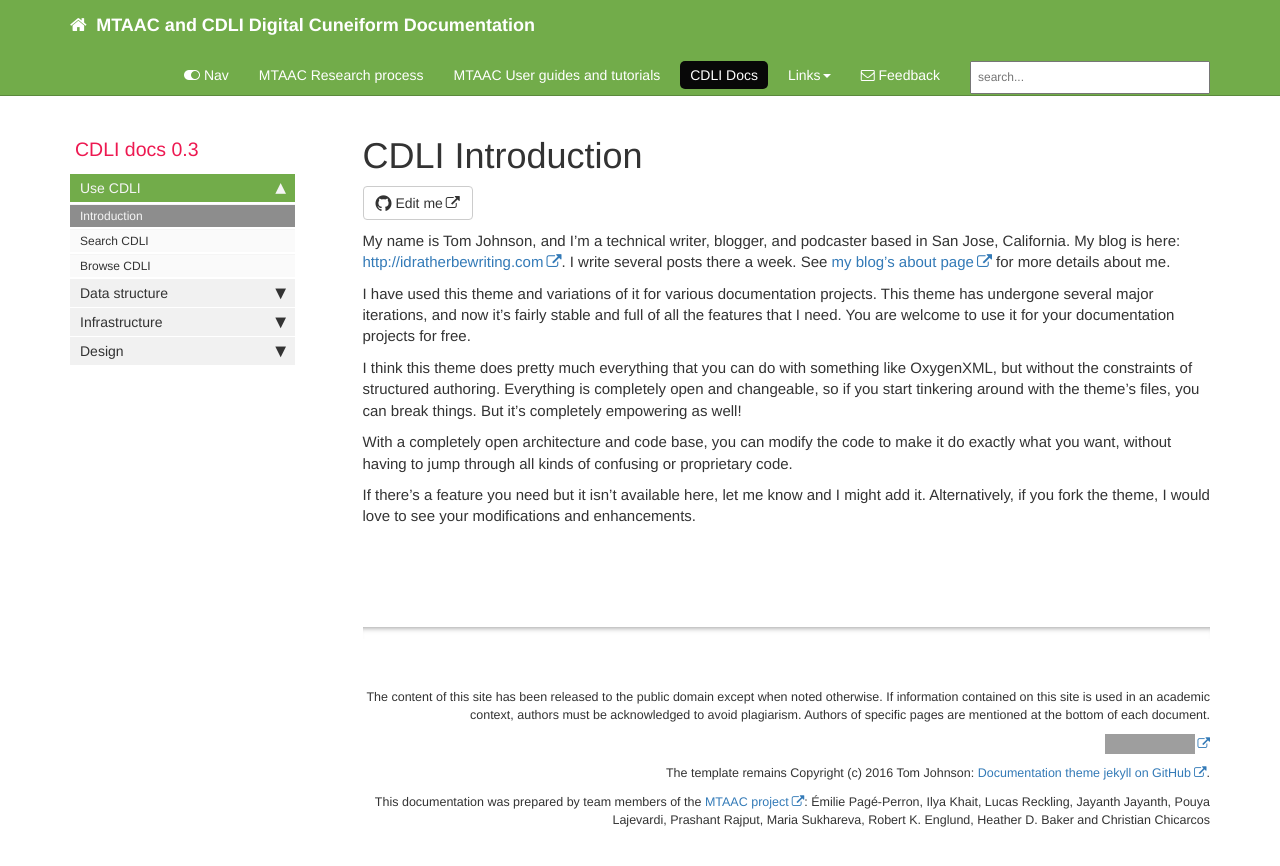
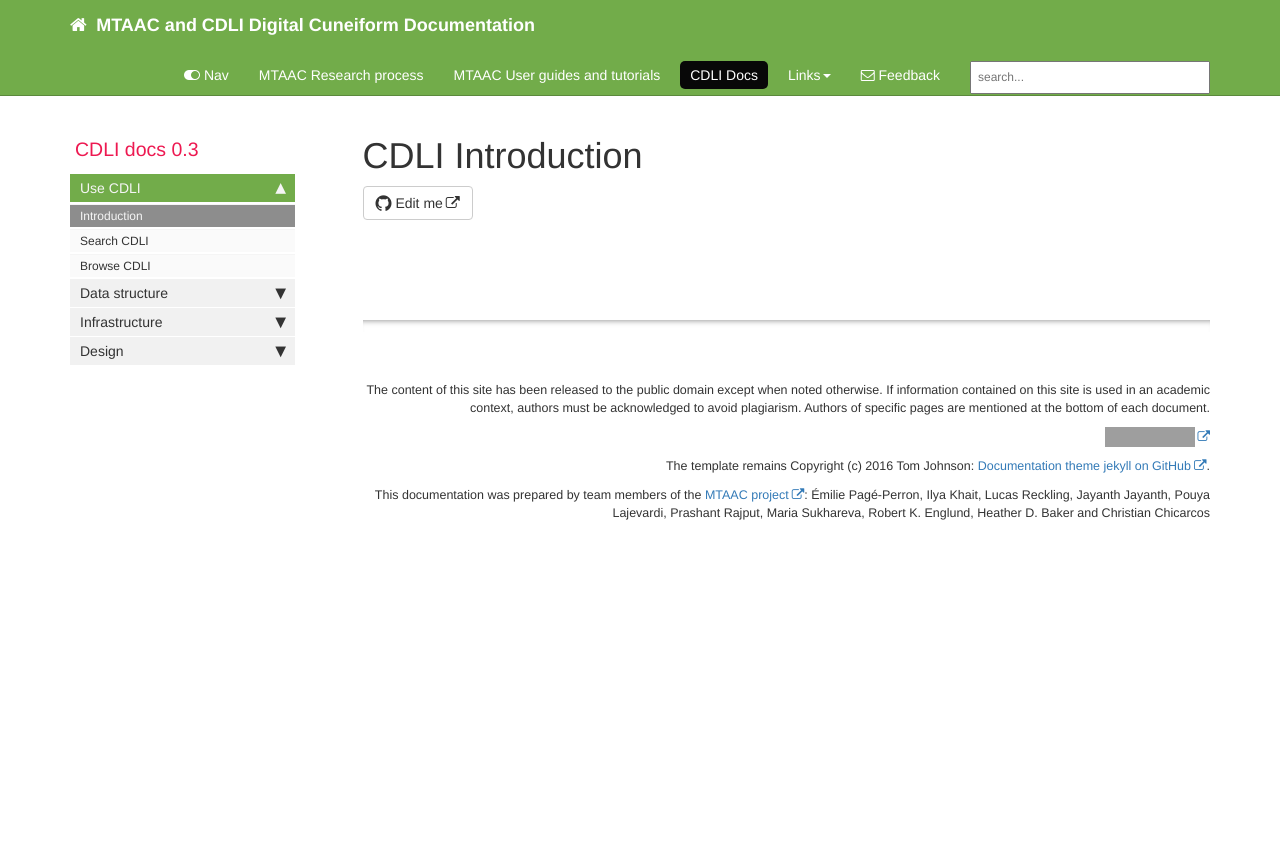
Before and after one commit to cdli-gh/cdli-gh.github.io, a Jekyll site: the page built from pages/cdli/cdli_introduction.md, in a window 1280 px wide. Shown: the top 866 px of the page. Built offline with Jekyll 4.4.1, drawn with Linux system fonts in a browser that asks for light colours; nearby versions of some CDN libraries; comment, search, counter and statistics services are not loaded; grey boxes are pictures that could not be loaded.

Commit message:
Update cdli_introduction.md

```diff
--- a/pages/cdli/cdli_introduction.md
+++ b/pages/cdli/cdli_introduction.md
@@ -5,15 +5,3 @@ sidebar: cdli
 permalink: cdli_introduction.html
 folder: cdli
 ---
-
-My name is Tom Johnson, and I'm a technical writer, blogger, and podcaster based in San Jose, California. My blog is here: [http://idratherbewriting.com](http://idratherbewriting.com). I write several posts there a week. See [my blog's about page](http://idratherbewriting.com/aboutme/) for more details about me.
-
-I have used this theme and variations of it for various documentation projects. This theme has undergone several major iterations, and now it's fairly stable and full of all the features that I need. You are welcome to use it for your documentation projects for free.
-
-I think this theme does pretty much everything that you can do with something like OxygenXML, but without the constraints of structured authoring. Everything is completely open and changeable, so if you start tinkering around with the theme's files, you can break things. But it's completely empowering as well!
-
-With a completely open architecture and code base, you can modify the code to make it do exactly what you want, without having to jump through all kinds of confusing or proprietary code.
-
-If there's a feature you need but it isn't available here, let me know and I might add it. Alternatively, if you fork the theme, I would love to see your modifications and enhancements.
-
-{% include links.html %}
```
